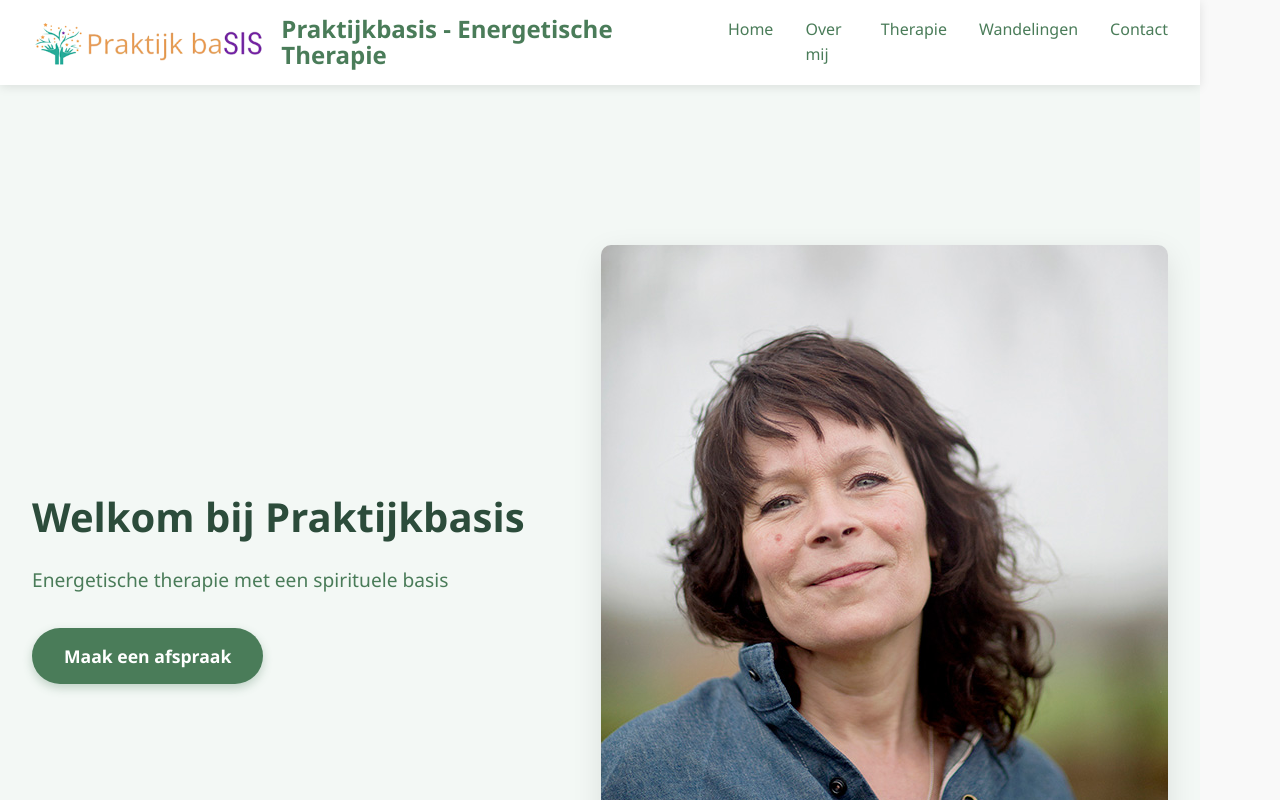
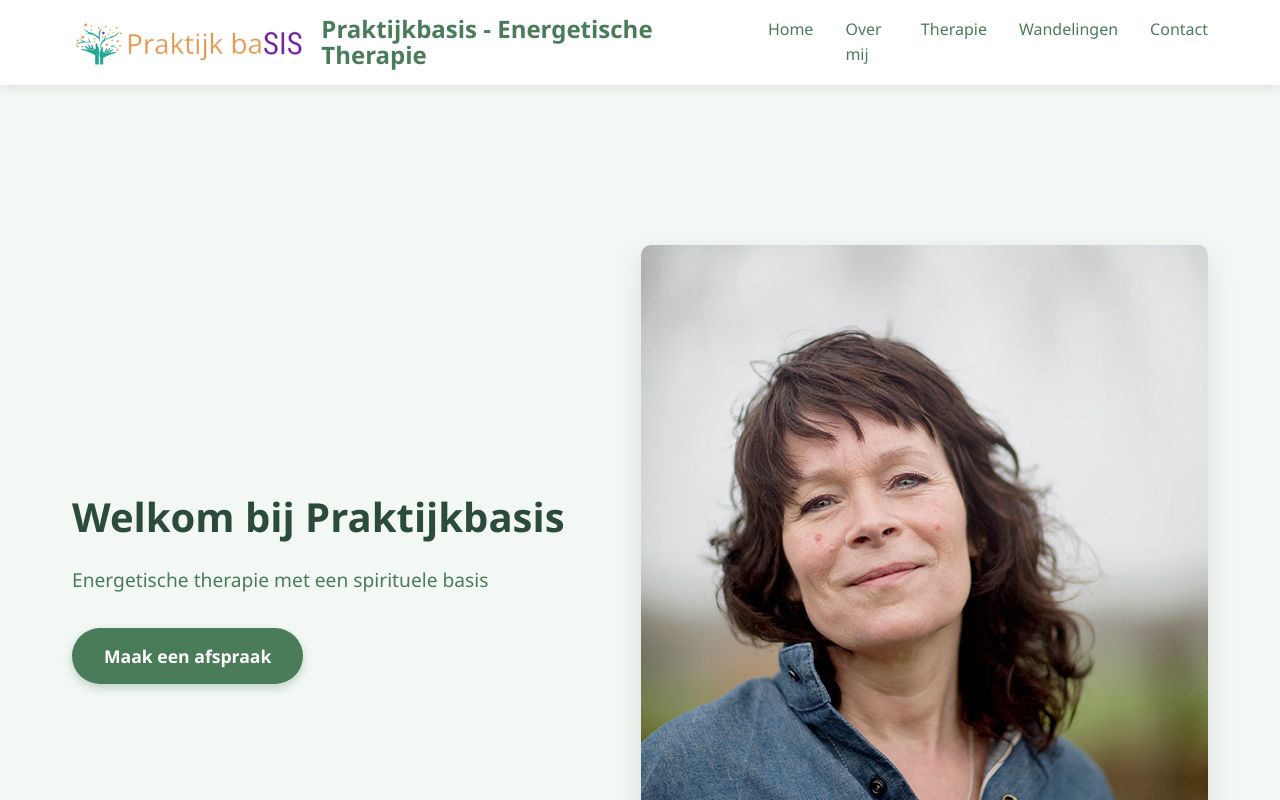
Before and after one commit to Voskesss/voorjouwsucces2025, a React (Vite) app: page / in a window 1280 px wide. Shown: the top 800 px of the page. Built offline with nearby package versions, Linux system fonts and the light colour scheme.

Commit message:
Verbeter full-width layout met extra CSS-regels

```diff
--- a/src/App.css
+++ b/src/App.css
@@ -2,6 +2,11 @@
   margin: 0;
   padding: 0;
   box-sizing: border-box;
+}
+
+html {
+  width: 100%;
+  overflow-x: hidden;
 }
 
 body {
@@ -17,7 +22,9 @@ body {
   display: flex;
   flex-direction: column;
   min-height: 100vh;
-  width: 100%;
+  width: 100vw;
+  max-width: 100%;
+  overflow-x: hidden;
 }
 
 .main-content {
```
